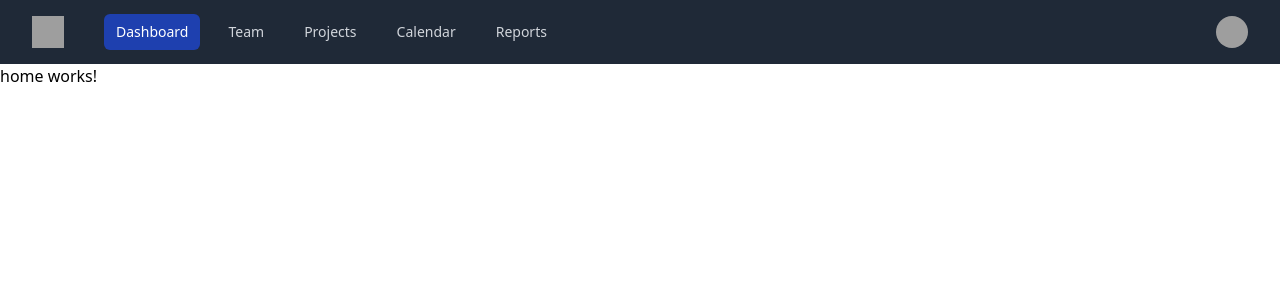
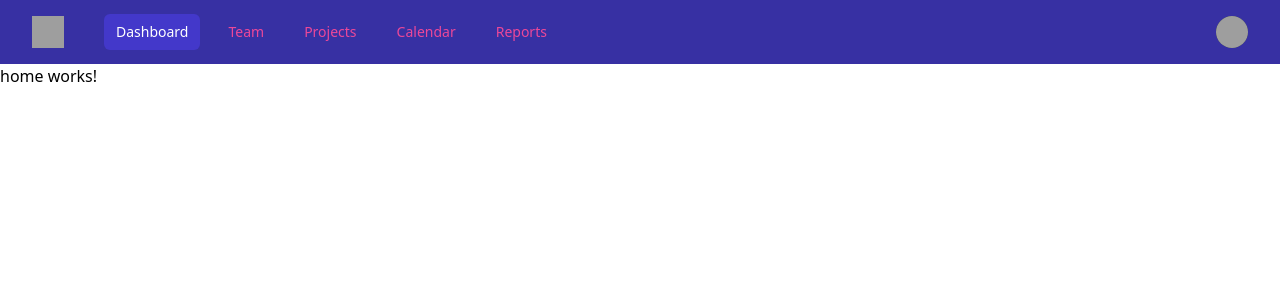
Before and after one commit to CristianMacha/f-marketplace, an Angular app: page /home in a window 1280 px wide. Shown: the top 300 px of the page. Built offline with nearby package versions, Linux system fonts and the light colour scheme; grey boxes are pictures that could not be loaded.

Commit message:
header dark

```diff
--- a/src/app/core/header/header.component.html
+++ b/src/app/core/header/header.component.html
@@ -1,5 +1,5 @@
 <div>
-  <nav class="bg-gray-800">
+  <nav class="bg-indigo-800 dark:bg-black">
     <div class="max-w-7xl mx-auto px-4 sm:px-6 lg:px-8">
       <div class="flex items-center justify-between h-16">
         <div class="flex items-center">
@@ -9,19 +9,19 @@
           <div class="hidden md:block">
             <div class="ml-10 flex items-baseline space-x-4">
               <!-- Current: "bg-gray-900 text-white", Default: "text-gray-300 hover:bg-gray-700 hover:text-white" -->
-              <a [routerLink]="[ '/home' ]" routerLinkActive="bg-blue-800" class="bg-gray-900 text-white px-3 py-2 rounded-md text-sm font-medium">Dashboard</a>
+              <a [routerLink]="[ '/home' ]" routerLinkActive="bg-indigo-700" class="bg-gray-900 text-white px-3 py-2 rounded-md text-sm font-medium">Dashboard</a>
 
               <a href="#"
-                class="text-gray-300 hover:bg-gray-700 hover:text-white px-3 py-2 rounded-md text-sm font-medium">Team</a>
+                class="text-pink-500 hover:bg-indigo-700 hover:text-white px-3 py-2 rounded-md text-sm font-medium">Team</a>
 
               <a href="#"
-                class="text-gray-300 hover:bg-gray-700 hover:text-white px-3 py-2 rounded-md text-sm font-medium">Projects</a>
+                class="text-pink-500 hover:bg-indigo-700 hover:text-white px-3 py-2 rounded-md text-sm font-medium">Projects</a>
 
               <a href="#"
-                class="text-gray-300 hover:bg-gray-700 hover:text-white px-3 py-2 rounded-md text-sm font-medium">Calendar</a>
+                class="text-pink-500 hover:bg-indigo-700 hover:text-white px-3 py-2 rounded-md text-sm font-medium">Calendar</a>
 
               <a href="#"
-                class="text-gray-300 hover:bg-gray-700 hover:text-white px-3 py-2 rounded-md text-sm font-medium">Reports</a>
+                class="text-pink-500 hover:bg-indigo-700 hover:text-white px-3 py-2 rounded-md text-sm font-medium">Reports</a>
             </div>
           </div>
         </div>
@@ -140,3 +140,4 @@
       </div>
     </div>
   </nav>
+</div>
```
